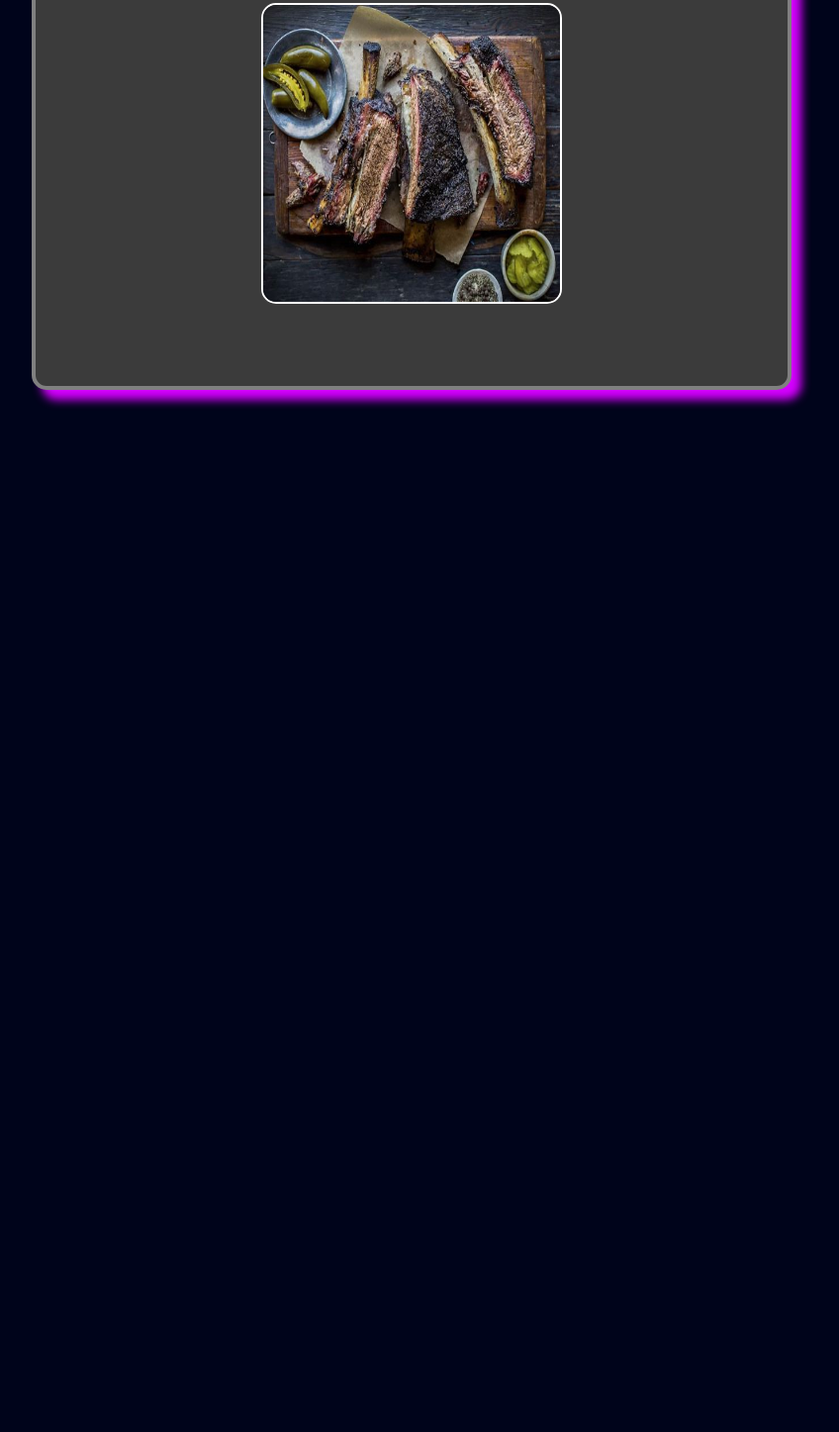
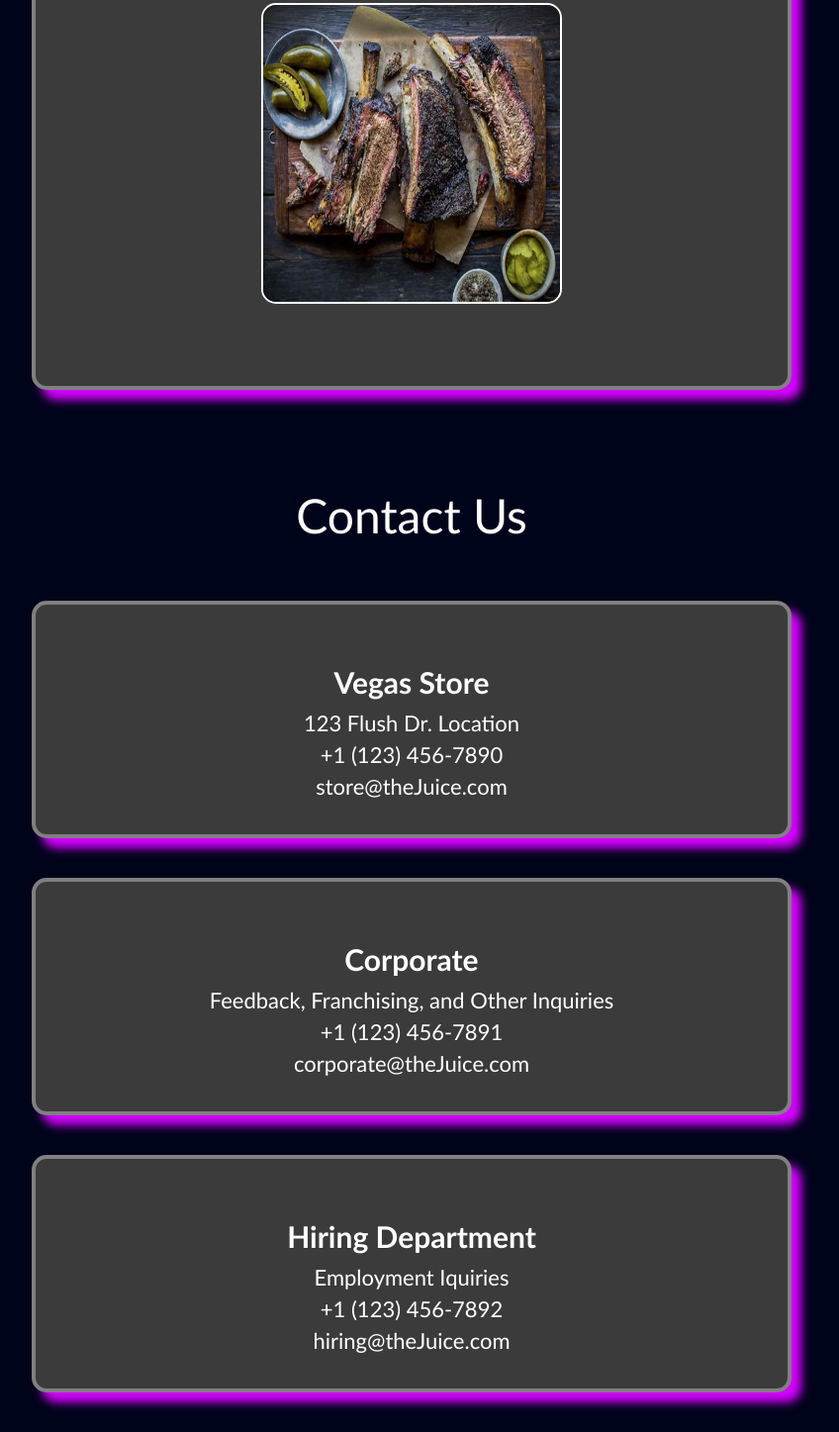
Before and after one commit to core-ryan/Restaurant, a website built with webpack: page src/index.html in a window 1280 px wide. Shown: the part 5422-6869 px from the top of the page at 99% size, without its empty margins (224-1072 px from the left). Before the commit the page ends 5856 px from the top, so only its background shows below. Built offline with nearby package versions, Linux system fonts and the light colour scheme.

Commit message:
- Added aboutload module to load "contact us" page - Added content cards for "contact us" page - Added navigational button hover styling

```diff
--- /dev/null
+++ b/src/aboutload.js
@@ -0,0 +1,60 @@
+function aboutload(){
+    const contentElement = document.getElementById("content");
+
+    const pageTitle = document.createElement("div");
+    pageTitle.className = "title-card";
+    const title = document.createElement("p");
+    title.innerHTML = "Contact Us";
+    pageTitle.appendChild(title);
+    contentElement.appendChild(pageTitle);
+
+    const contentCardOne = document.createElement("div");
+    contentCardOne.className = "content-card";
+    const store = document.createElement("h3");
+    store.innerHTML = "Vegas Store";
+    const store_info = document.createElement("p");
+    const store_number = document.createElement("p");
+    const store_email = document.createElement("p");
+    store_info.innerHTML = "123 Flush Dr. Location";
+    store_number.innerHTML = "+1 (123) 456-7890";
+    store_email.innerHTML = "store@theJuice.com";
+    contentCardOne.appendChild(store);
+    contentCardOne.appendChild(store_info);
+    contentCardOne.appendChild(store_number);
+    contentCardOne.appendChild(store_email);
+    contentElement.appendChild(contentCardOne);
+
+    const contentCardTwo = document.createElement("div");
+    contentCardTwo.className = "content-card";
+    const corp = document.createElement("h3");
+    corp.innerHTML = "Corporate";
+    const corp_info = document.createElement("p");
+    const corp_number = document.createElement("p");
+    const corp_email = document.createElement("p");
+    corp_info.innerHTML = "Feedback, Franchising, and Other Inquiries";
+    corp_number.innerHTML = "+1 (123) 456-7891";
+    corp_email.innerHTML = "corporate@theJuice.com";
+    contentCardTwo.appendChild(corp);
+    contentCardTwo.appendChild(corp_info);
+    contentCardTwo.appendChild(corp_number);
+    contentCardTwo.appendChild(corp_email);
+    contentElement.appendChild(contentCardTwo);
+
+    const contentCardThree = document.createElement("div");
+    contentCardThree.className = "content-card";
+    const hir = document.createElement("h3");
+    hir.innerHTML = "Hiring Department";
+    const hir_info = document.createElement("p");
+    const hir_number = document.createElement("p");
+    const hir_email = document.createElement("p");
+    hir_info.innerHTML = "Employment Iquiries";
+    hir_number.innerHTML = "+1 (123) 456-7892";
+    hir_email.innerHTML = "hiring@theJuice.com";
+    contentCardThree.appendChild(hir);
+    contentCardThree.appendChild(hir_info);
+    contentCardThree.appendChild(hir_number);
+    contentCardThree.appendChild(hir_email);
+    contentElement.appendChild(contentCardThree);
+}
+
+export default aboutload;
--- a/src/index.js
+++ b/src/index.js
@@ -1,6 +1,8 @@
 import './styles.css';
 import homeload from './homeload.js';
 import menuload from './menuload.js';
+import aboutload from './aboutload.js';
 
 homeload();
 menuload();
+aboutload();
--- a/src/styles.css
+++ b/src/styles.css
@@ -28,6 +28,10 @@ nav > button{
     border-color: rgb(212, 0, 255);
     border-width: 4px;
     border-radius: 10px;
+}
+
+nav > button:hover{
+    background-color: rgb(55, 0, 71);
 }
 
 #content{
```
